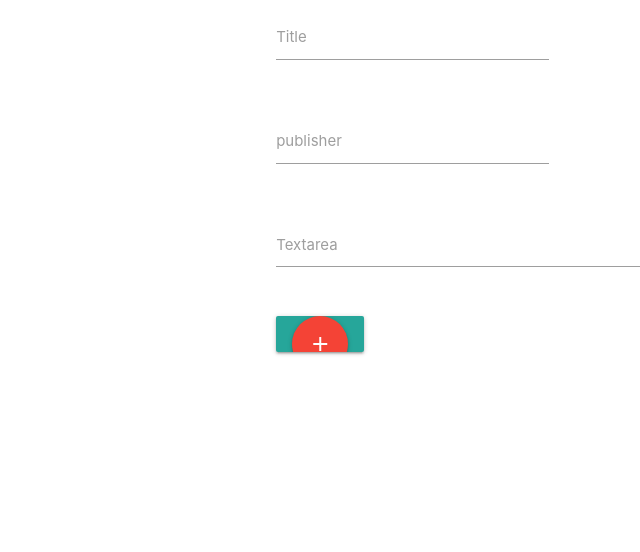
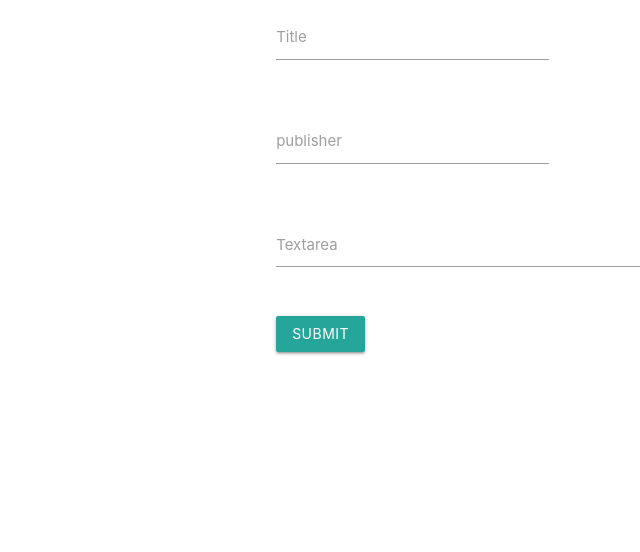
Before and after one commit to olaborde/build-a-blog, a Flask app: page /newpost in a window 1280 px wide. Shown: the part 288-840 px from the top of the page, without its empty margins (80-720 px from the left). Run offline with Flask 2, Linux system fonts and the light colour scheme; some libraries are stand-ins or nearby versions.

Commit message:
fixed button

```diff
--- a/templates/newpost.html
+++ b/templates/newpost.html
@@ -23,9 +23,11 @@
                 <label for="textarea2">Textarea</label>
             </div>
         </div>
-        <button class="btn waves-effect waves-light">
-            <a class="btn-floating btn-large waves-effect waves-light red" type="submit" value="submit"><i class="material-icons">add</i></a>
+
+           <button class="btn waves-effect waves-light" Submit
+            <i class="material-icons right">Submit</i>
         </button>
+
 
 
 
```
